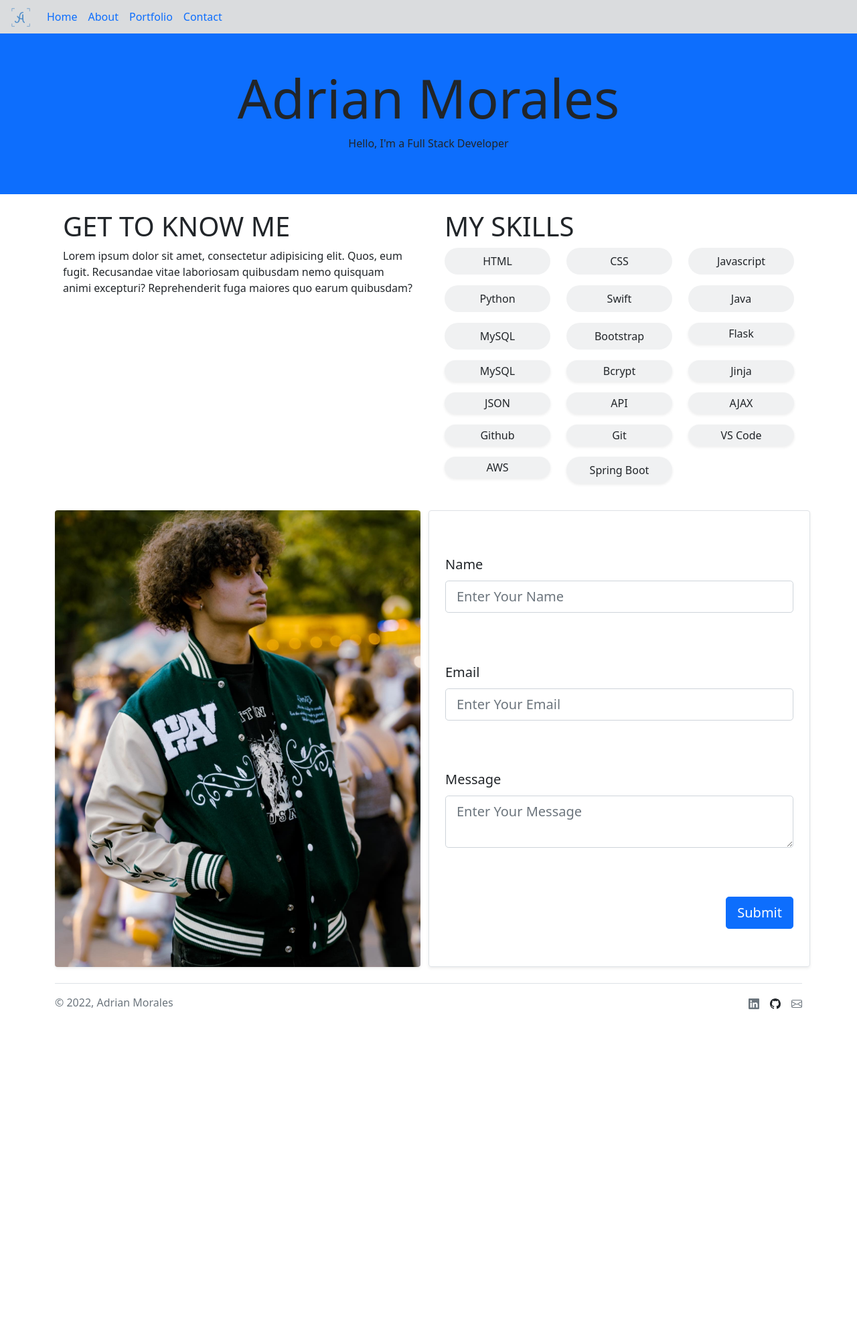
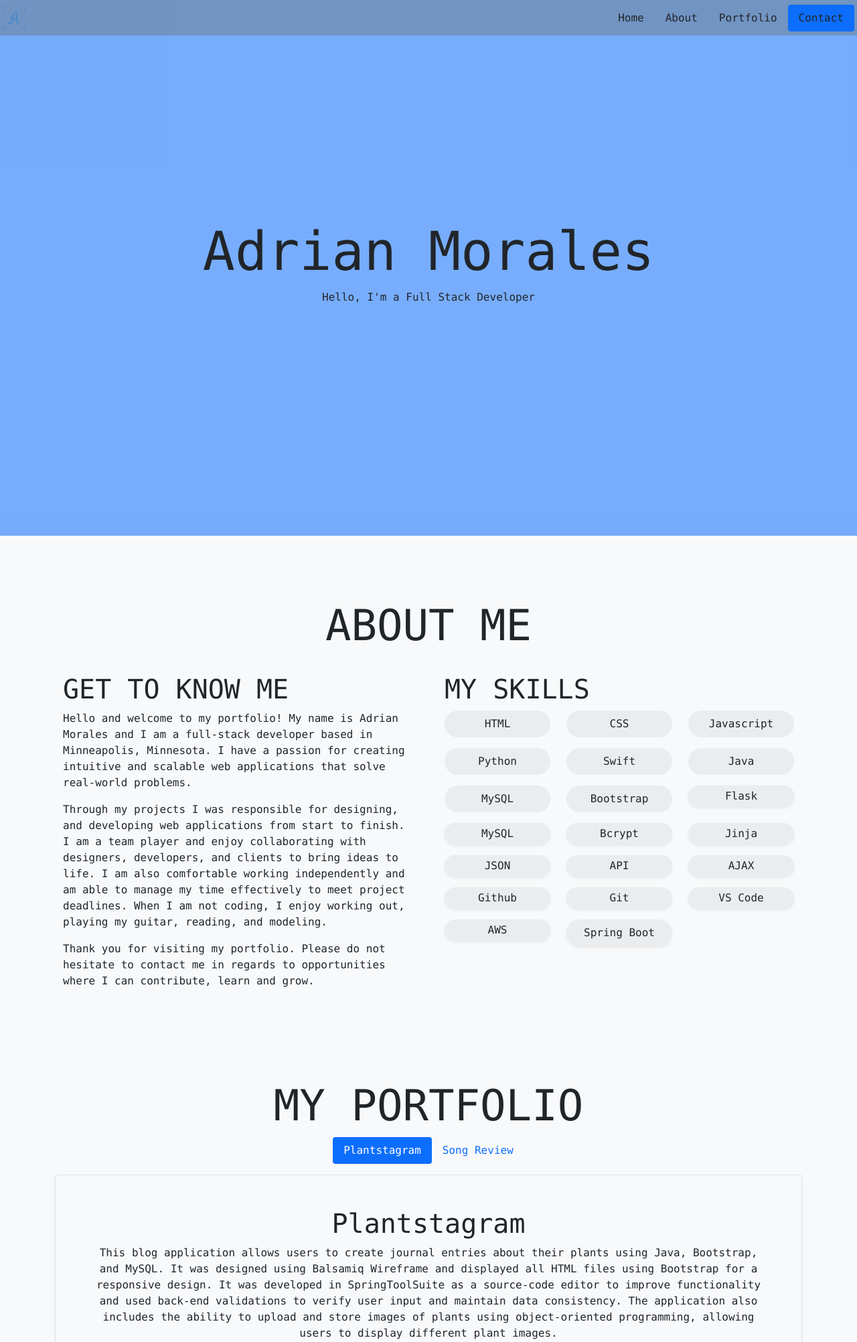
Before and after one commit to Adrianmorales1/Portfolio, a Flask app: page / in a window 1280 px wide. Shown: the top 2004 px of the page at 67% size. Before the commit the page ends 1507 px from the top, so only its background shows below. Run offline with Flask 2, Linux system fonts and the light colour scheme; some libraries are stand-ins or nearby versions.

Commit message:
CSS for 'about me' , portfolio, and 'contact me'

```diff
--- a/flask_app/static/css/style.css
+++ b/flask_app/static/css/style.css
@@ -17,7 +17,18 @@ body {
     text-align: center;
     border-radius: 0.25rem;
     opacity: 0;
-    animation: ani2 1.5s ease-out forwards;
+    animation: ani2 5.0s ease-out forwards;
+}
+
+#wrapper-nav {
+    opacity: 0;
+    animation: ani1 6.0 ease-in-out;
+}
+
+@keyframes ani1 {
+    100% {
+        opacity: 1;
+    }
 }
 
 @keyframes ani2 {
--- a/flask_app/templates/home.html
+++ b/flask_app/templates/home.html
@@ -9,66 +9,61 @@
     <link href="https://cdn.jsdelivr.net/npm/bootstrap@5.1.3/dist/css/bootstrap.min.css" rel="stylesheet" integrity="sha384-1BmE4kWBq78iYhFldvKuhfTAU6auU8tT94WrHftjDbrCEXSU1oBoqyl2QvZ6jIW3" crossorigin="anonymous">
     <title>Adrian's Portfolio</title>
 </head>
-<body>
+<body class="font-monospace">
     <!--Front-->
-    <nav class="navbar navbar-expand-sm bg-secondary p-1" style="--bs-bg-opacity: .25;">
-        <div class="container-fluid">
-          <a class="navbar-brand" href="#">
-            <img src="{{ url_for('static', filename='img/letterA.png') }}" width="30" height="30">
-          </a>
-          <button
-          type="button"
-          data-bs-toggle="collapse"
-          data-bs-target="#navbarNav"
-          class="navbar-toggler"
-          aria-controls = "navbarNav"
-          aria-expanded="false"
-          aria-label="Toggle navigation">
-          <svg xmlns="http://www.w3.org/2000/svg" width="16" height="16" fill="currentColor" class="bi bi-three-dots" viewBox="0 0 16 16">
-            <path d="M3 9.5a1.5 1.5 0 1 1 0-3 1.5 1.5 0 0 1 0 3zm5 0a1.5 1.5 0 1 1 0-3 1.5 1.5 0 0 1 0 3zm5 0a1.5 1.5 0 1 1 0-3 1.5 1.5 0 0 1 0 3z"/>
-          </svg>
-        </button>
 
-          <div class="collapse navbar-collapse" id = "navbarNav">
-            <ul class="navbar-nav">
-                <li class="nav-item active">
-                    <a href="#" class="nav-link active">Home</a>
+    <nav id = "navbar" class="navbar fixed-top bg-secondary p-1" style="--bs-bg-opacity: .45;">
+        <a class="navbar-brand" href="#"><img src="{{ url_for('static', filename='img/letterA.png') }}" width="35" height="35"></a>
+        <ul class="nav nav-pills">
+            <li class="nav-item">
+              <a class="nav-link text-dark" href="#home">Home</a>
+            </li>
+            <li class="nav-item">
+                <a class="nav-link text-dark" href="#about">About</a>
+            </li>
+            <li class="nav-item">
+                <a class="nav-link text-dark" href="#portfolio">Portfolio</a>
+            </li>
+            <li class="nav-item">
+                <a class="nav-link text-dark" href="#contact">Contact</a>
             </li>
         </ul>
-            <ul class="navbar-nav">
-                <li class="nav-item active">
-                    <a href="#" class="nav-link active">About</a>
-                </li>
-            </ul>
-            <ul class="navbar-nav">
-                <li class="nav-item active">
-                    <a href="#" class="nav-link active">Portfolio</a>
-                </li>
-            </ul>
-            <ul class="navbar-nav">
-                <li class="nav-item active">
-                    <a href="#" class="nav-link active">Contact</a>
-                </li>
-            </ul>
-          </div>
-        </div>
     </nav>
-    <div class = "bg-primary">
-        <div class = "wrapper-text p-5 h-100">
+
+    <div data-bs-spy="scroll" data-bs-target="#navbar" data-bs-root-margin="0px 0px -40%" data-bs-smooth-scroll="true" class="scrollspy-example bg-light rounded-2" tabindex="0">
+
+        <!--'Hello'-->
+        <div class = "bg-primary container-fluid vh-100" id = "home" style="--bs-bg-opacity: .55;">
+            <div class="row h-100 align-items-center">
+                <div class = "wrapper-text">
                     <h1 class = "display-1">Adrian Morales</h1>
                     <p>Hello, I'm a Full Stack Developer</p>
                 </div>
             </div>
+        </div>
         <!--About Me-->
-    <div class = "container justify-content-center">
-        <div class="row justify-content-center">
+        <div class = "container justify-content-center" id = "about">
+            <div class="my-5 row justify-content-center">
+                <div class = "mt-5 col-12 text-center">
+                    <h1 class = "display-3">ABOUT ME</h1>
+                </div>
                 <!--Get to know Me-->
                     <div class = "p-4 col-sm-6">
                         <H1>GET TO KNOW ME</H1>
-                    <p>Lorem ipsum dolor sit amet, consectetur
-                    adipisicing elit. Quos, eum fugit. Recusandae vitae
-                    laboriosam quibusdam nemo quisquam animi excepturi?
-                    Reprehenderit fuga maiores quo earum quibusdam?</p>
+                        <p>
+                            Hello and welcome to my portfolio! My name is Adrian Morales and I am a full-stack developer based in Minneapolis, Minnesota.
+                            I have a passion for creating intuitive and scalable web applications that solve real-world problems.
+                        </p>
+
+                        <p>
+                            Through my projects I was responsible for designing, and developing web applications from start to finish.
+                            I am a team player and enjoy collaborating with designers, developers, and clients to bring ideas to life.
+                            I am also comfortable working independently and am able to manage my time effectively to meet project deadlines.
+                            When I am not coding, I enjoy working out, playing my guitar, reading, and modeling.
+                        </p>
+                        <p>
+                            Thank you for visiting my portfolio. Please do not hesitate to contact me in regards to opportunities where I can contribute, learn and grow.
+                        </p>
                     </div>
                 <!--My Skills-->
                     <div class = "p-4 col-sm-6">
@@ -139,12 +134,57 @@
             </div>
         </div>
         <!--My Portfolio-->
-    <div>
+        <div class="container text-center mt-5" id="portfolio">
+            <div class="row justify-content-center mt-5">
+                <h1 class = "display-3 mt-5"> MY PORTFOLIO</h1>
+                <div class="col-12">
+                    <ul class="nav nav-pills mb-3 justify-content-center" id="pills-tab" role="tablist">
+                        <li class="nav-item" role="presentation">
+                        <button class="nav-link active" id="pills-plantstagram-tab" data-bs-toggle="pill" data-bs-target="#pills-plantstagram" type="button" role="tab" aria-controls="pills-plantstagram" aria-selected="true">Plantstagram</button>
+                        </li>
+                        <li class="nav-item" role="presentation">
+                        <button class="nav-link" id="pills-songreview-tab" data-bs-toggle="pill" data-bs-target="#pills-songreview" type="button" role="tab" aria-controls="pills-songreview" aria-selected="false">Song Review</button>
+                        </li>
+                    </ul>
+                    <div class="tab-content" id="pills-tabContent">
+                        <div class="tab-pane fade show active" id="pills-plantstagram" role="tabpanel" aria-labelledby="pills-plantstagram-tab" tabindex="0">
+                            <div class="container border border-secondary-subtle rounded shadow-sm text-center p-5">
+                                <h1>Plantstagram</h1>
+                                <p>This blog application allows users to create journal
+                                    entries about their plants using Java, Bootstrap, and MySQL.
+                                    It was designed using Balsamiq Wireframe and displayed all HTML files using Bootstrap for a responsive design.
+                                    It was developed in SpringToolSuite as a source-code editor to improve functionality and used back-end validations to verify user input and maintain data consistency.
+                                    The application also includes the ability to upload and store images of plants using object-oriented programming, allowing users to display different plant images.</p>
+                                <h3>Programmed With:</h3>
+                                <p>Java - SpringToolSuite - Spring - Bcrypt - Bootstrap - MySQL - HTML - CSS - Github</p>
+                                <a href="https://github.com/Adrianmorales1/Plantstagram" class="btn btn-dark">VIEW SOURCE CODE</a>
+                            </div>
+                        </div>
+                        <div class="tab-pane fade" id="pills-songreview" role="tabpanel" aria-labelledby="pills-songreview-tab" tabindex="0">
+                            <div class="container border border-secondary-subtle rounded text-center shadow-sm p-5">
+                                <h1>Song Review</h1>
+                                <p>This application allows users to create and like reviews using Spotify's API, Python, Flask, and MySQL. As the project lead, I led the team through brief and quick conversations about the project
+                                    wireframe and the ERD in MySQL Workbench and received input as needed as well as delegated roles and responsibilities to 3 other developers on the team. Through those two weeks I provided
+                                    motivation and opportunities for technical learning. Validations and Bcrypt were instituted for secure login and registration. Some of the big learning opportunities of
+                                    this project was requesting and displaying song information from Spotify's API as well as getting everyone accustomed to merging code into the main branch by using Git in
+                                    our group repository on github.
 
+                                </p>
+                                <h3>Programmed With:</h3>
+                                <p>Python - Flask - MySQL - Jinja- Bcrypt - Bootstrap - Spotify API - HTML - CSS - Git</p>
+                                <a href="https://github.com/Adrianmorales1/song-review" class="btn btn-dark">VIEW SOURCE CODE</a>
+                            </div>
+                        </div>
+                    </div>
+                </div>
+            </div>
         </div>
         <!--Contact Me-->
-    <div class="container">
-            <div class="row justify-content-around">
+        <div class="container mt-5" id="contact">
+                <div class="row gy-3 justify-content-around p-3">
+                    <div class="col-12 text-center">
+                        <h1 class = "display-3 mt-3">CONTACT ME</h1>
+                    </div>
                     <div class="col-md-6 text-center">
                         <img src="{{ url_for('static', filename='img/adrianmorales.jpg') }}" class = "rounded shadow-sm img-fluid" >
                     </div>
@@ -152,19 +192,19 @@
                         <form action="" class="row align-items-center">
                             <div>
                                 <label class = "col-form-label col-form-label-lg">Name</label>
-                            <input type="text" name="name" class="form-control form-control-lg" placeholder="Enter Your Name">
+                                <input type="text" name="name" class="form-control" placeholder="Enter Your Name">
                             </div>
                             <div>
                                 <label class = "col-form-label col-form-label-lg">Email</label>
-                            <input type="text" name="eamil" class="form-control form-control-lg"placeholder="Enter Your Email">
+                                <input type="text" name="eamil" class="form-control"placeholder="Enter Your Email">
                             </div>
                             <div>
                                 <label class = "col-form-label col-form-label-lg">Message</label>
-                            <textarea name="message" class="form-control form-control-lg" placeholder="Enter Your Message"></textarea>
+                                <textarea name="message" class="form-control" placeholder="Enter Your Message"></textarea>
                             </div>
 
                             <div class="d-grid gap-2 justify-content-end">
-                            <button type="button" class="btn btn-primary btn-lg mt-2">Submit</button>
+                                <button type="button" class="btn btn-primary mt-2">Submit</button>
                             </div>
                         </form>
                     </div>
@@ -172,7 +212,7 @@
         </div>
         <!--Footer-->
         <div class="container">
-        <footer class="d-flex flex-wrap justify-content-between align-items-center py-3 my-4 border-top">
+            <footer class="d-flex flex-wrap justify-content-between align-items-center p-3 my-4 border-top">
             <div class="col-md-4 d-flex align-items-center">
                 <span class="mb-3 mb-md-0 text-muted">© 2022, Adrian Morales</span>
             </div>
@@ -195,6 +235,7 @@
             </ul>
             </footer>
         </div>
+    </div>
     <script src="https://cdn.jsdelivr.net/npm/@popperjs/core@2.11.6/dist/umd/popper.min.js" integrity="sha384-oBqDVmMz9ATKxIep9tiCxS/Z9fNfEXiDAYTujMAeBAsjFuCZSmKbSSUnQlmh/jp3" crossorigin="anonymous"></script>
     <script src="https://cdn.jsdelivr.net/npm/bootstrap@5.2.3/dist/js/bootstrap.min.js" integrity="sha384-cuYeSxntonz0PPNlHhBs68uyIAVpIIOZZ5JqeqvYYIcEL727kskC66kF92t6Xl2V" crossorigin="anonymous"></script>
 </body>
```
Lines whose indentation alone changed are shown as unchanged.
